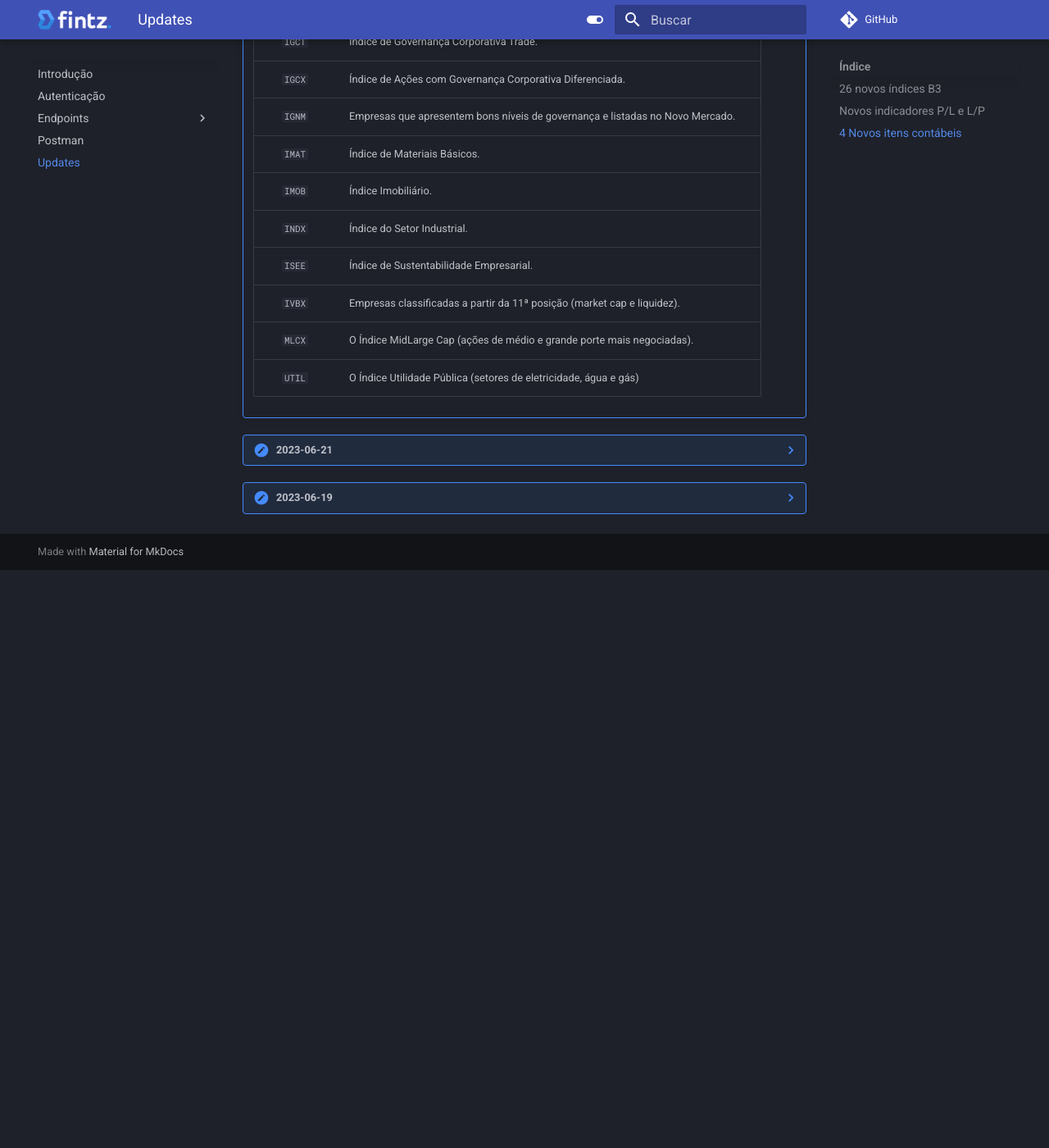
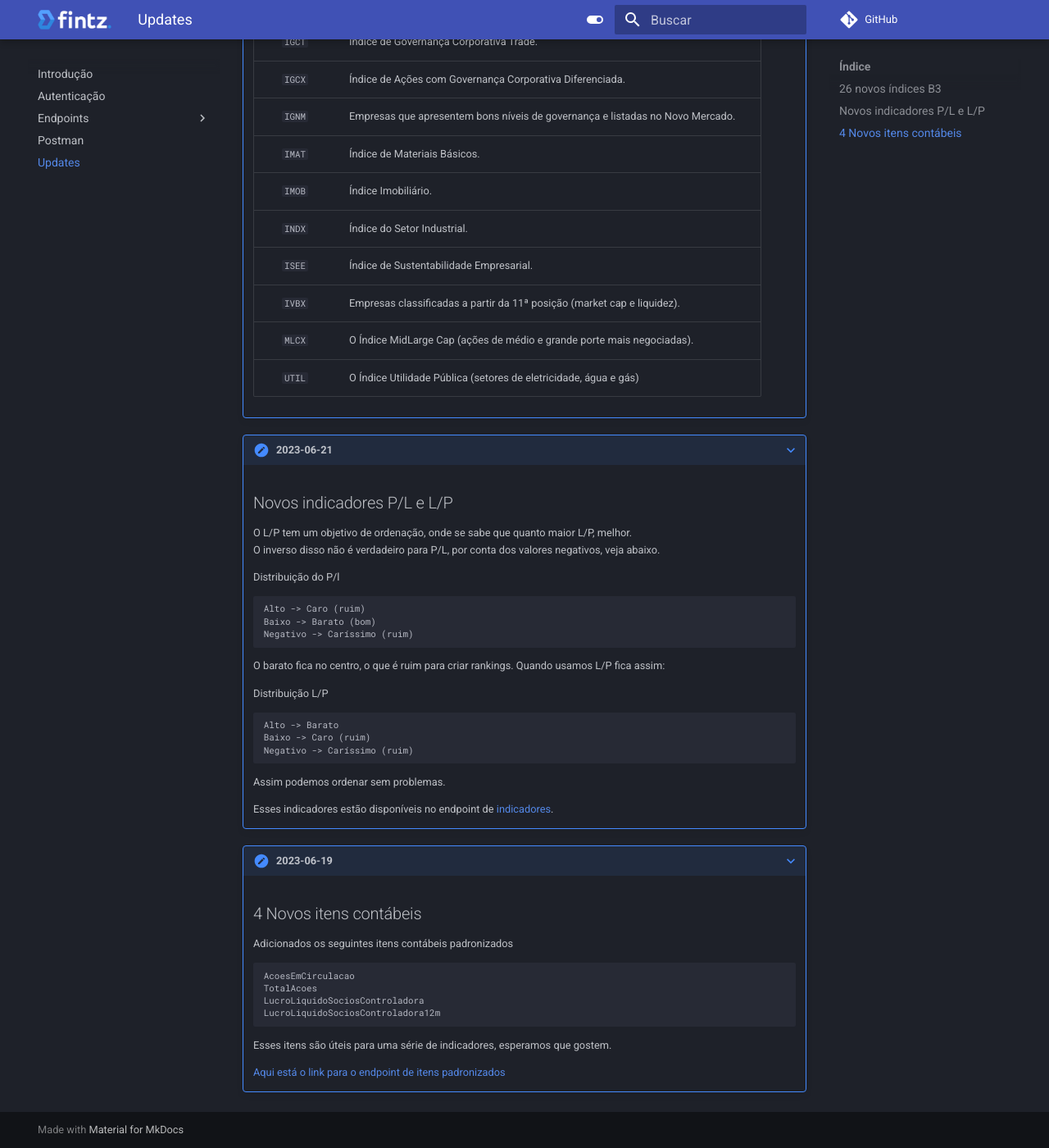
Before and after one commit to thefintz/docs, an MkDocs documentation site: the page built from docs/updates.md, in a window 1280 px wide and 1400 px high, scrolled down 1155 px. Shown: the whole window at 82% size. Built offline with MkDocs 1.6.1 and Material for MkDocs 9.7.7, drawn with Linux system fonts in a browser that asks for light colours; comment, search, counter and statistics services are not loaded; before the commit the page ends 1850 px from its top, so only the background shows below that.

```diff
--- a/docs/updates.md
+++ b/docs/updates.md
@@ -45,7 +45,7 @@ Você pode requisitar novas features ou dar feedback pelo nosso email contato@fi
 
 
 
-??? note "2023-06-21"
+???+ note "2023-06-21"
     ## Novos indicadores P/L e L/P
 
     O L/P tem um objetivo de ordenação, onde se sabe que quanto maior L/P, melhor.
@@ -72,7 +72,7 @@ Você pode requisitar novas features ou dar feedback pelo nosso email contato@fi
     Esses indicadores estão disponíveis no endpoint de [indicadores].
 
 
-??? note "2023-06-19"
+???+ note "2023-06-19"
     ## 4 Novos itens contábeis
 
     Adicionados os seguintes itens contábeis padronizados
--- a/mkdocs.yml
+++ b/mkdocs.yml
@@ -14,6 +14,7 @@ nav:
     # - Empresas: 'endpoints/empresas.md'
   - Postman: 'postman.md'
   - Updates: 'updates.md'
+  # - Como calculamos: 'calculos.md'
 
 theme:
   name: material
```
Also changed, not shown: docs/calculos.md (added, +19 -0 lines).
